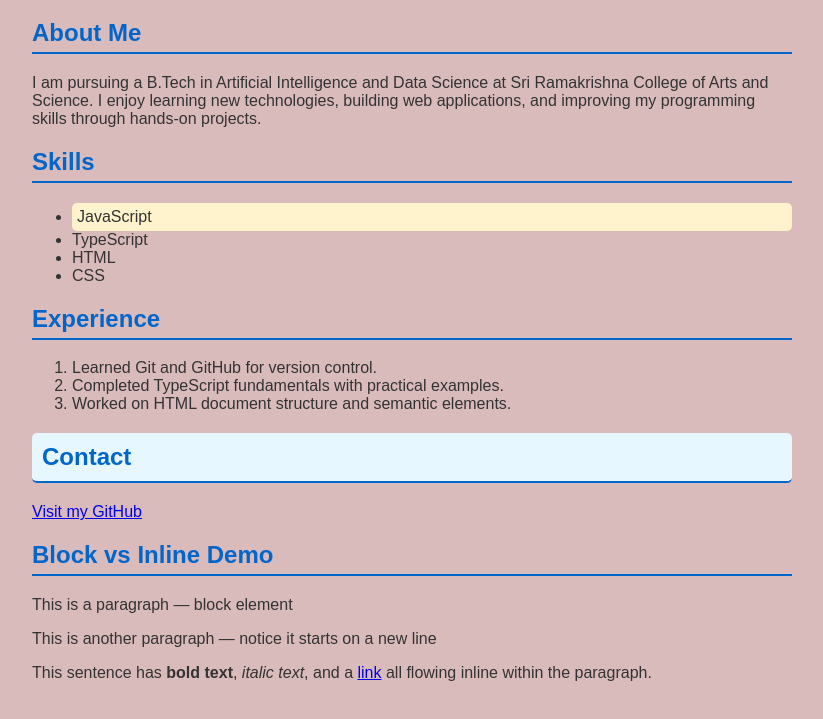
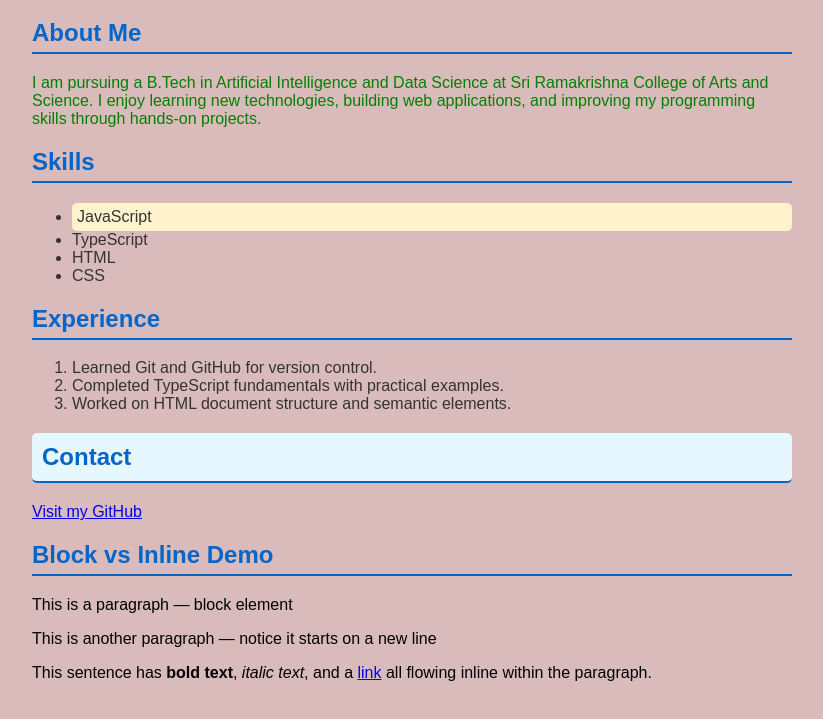
Before and after one commit to Priyadharshinirameshkumar/TypeScript, a plain HTML site: page html-css/session1/index.html in a window 1280 px wide. Shown: the part 81-800 px from the top of the page, without its empty margins (228-1051 px from the left). Drawn offline with Linux system fonts and the light colour scheme.

Commit message:
html-css/session1: demonstrate CSS cascade and specificity

```diff
--- a/html-css/session1/css/styles.css
+++ b/html-css/session1/css/styles.css
@@ -59,3 +59,32 @@ the class selector takes priority because it has higher specificity.
 Specificity order:
 Tag Selector < Class Selector < ID Selector
 */
+
+/*
+   Task 2.3 - CSS Cascade
+ */
+
+p {
+    color: black;
+}
+
+.intro-text {
+    color: blue;
+}
+
+#about-paragraph {
+    color: green;
+}
+
+/*
+The paragraph becomes green because the ID selector has
+the highest specificity and overrides both the class and
+tag selectors.
+
+To make the p selector win, we would need to remove the
+class and id from the paragraph or use a more specific
+selector (or !important, which should generally be avoided).
+
+Specificity order (lowest to highest):
+Tag Selector < Class Selector < ID Selector
+*/
--- a/html-css/session1/index.html
+++ b/html-css/session1/index.html
@@ -24,12 +24,16 @@
 
     <h2>About Me</h2>
 
-    <p>
-        I am pursuing a B.Tech in Artificial Intelligence and Data Science at
-        Sri Ramakrishna College of Arts and Science. I enjoy learning new
-        technologies, building web applications, and improving my programming
-        skills through hands-on projects.
-    </p>
+   <p
+    class="intro-text"
+    id="about-paragraph">
+
+    I am pursuing a B.Tech in Artificial Intelligence and Data Science at
+    Sri Ramakrishna College of Arts and Science. I enjoy learning new
+    technologies, building web applications, and improving my programming
+    skills through hands-on projects.
+
+</p>
 
     <h2>Skills</h2>
 
```
